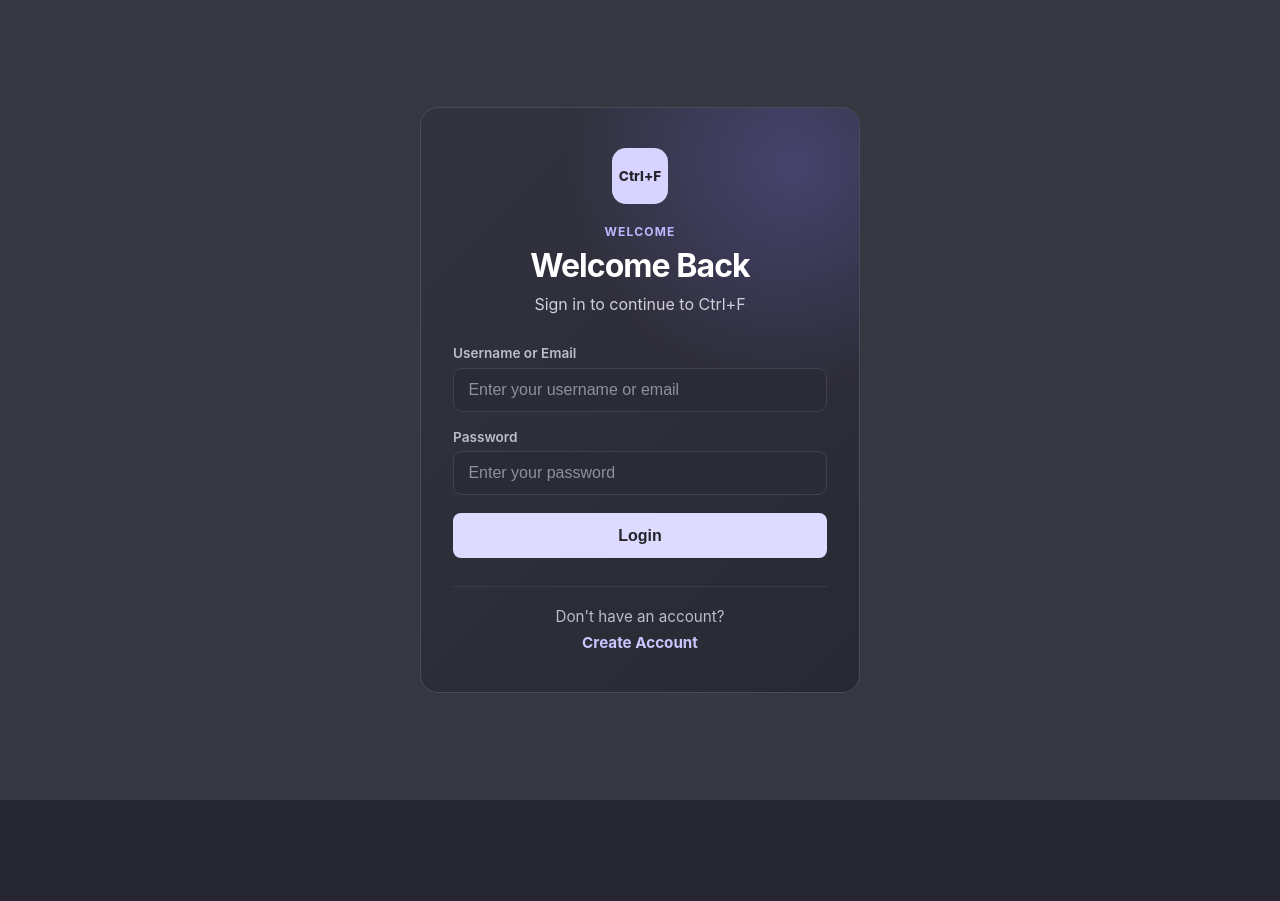
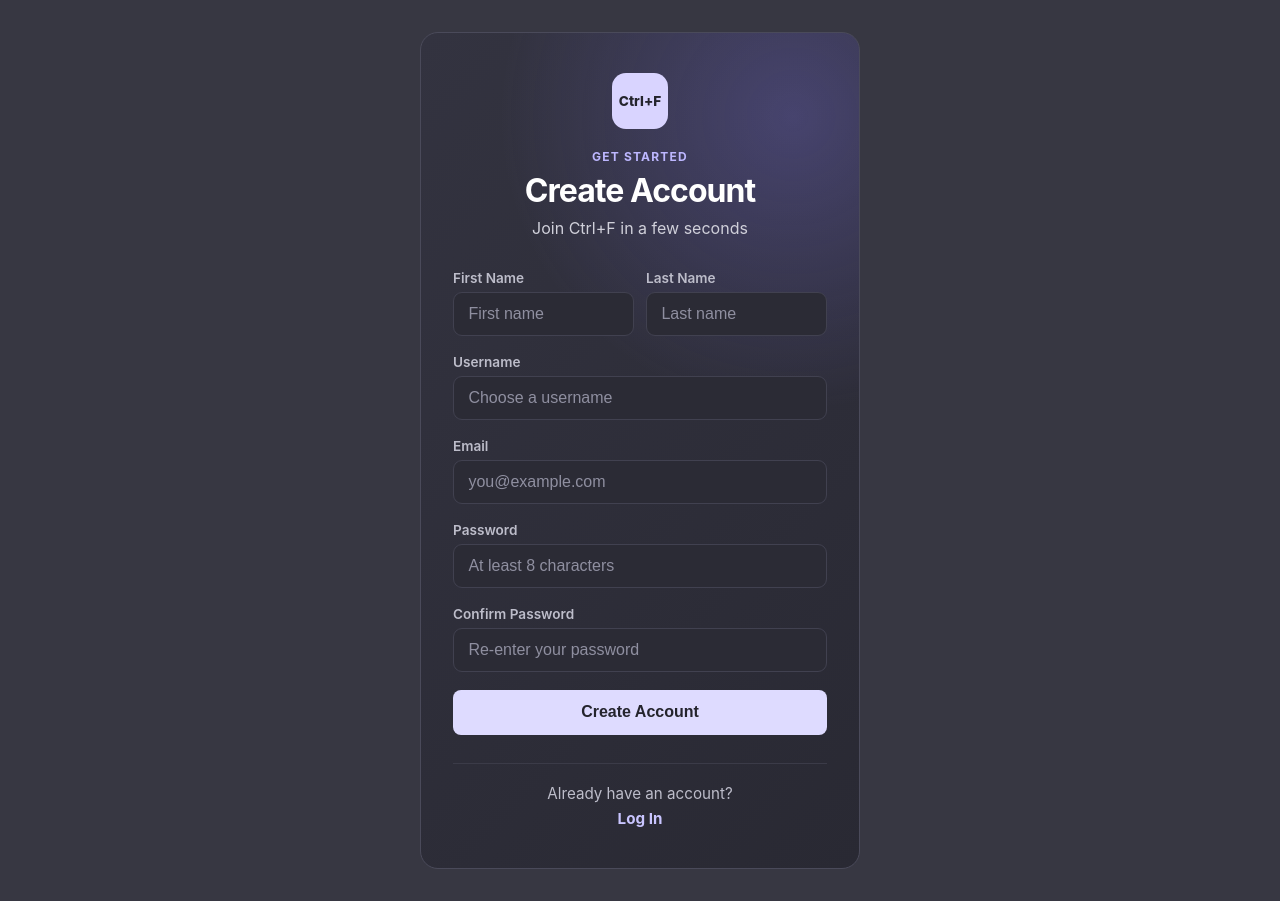
Before and after one commit to UNCC-Couch-Potatoes/Software-Development-Project-Capstone, a React (Vite) app: page /register in a window 1280 px wide. Before the commit this address led to /login. Before the commit the page ends 800 px from the top, so only its background shows below. Built offline with nearby package versions, Linux system fonts and the light colour scheme; no server answers; a web font is replaced by a local one.

Commit message:
Add create account page

```diff
--- a/src/App.jsx
+++ b/src/App.jsx
@@ -9,7 +9,7 @@ import Jams from './Jams';
 import Jobs from './Jobs';
 import Profile from './Profile';
 import Resources from './Resources';
-// import Register from './Register';   // uncomment when the register page exists
+import Register from './Register';
 
 function App() {
   return (
@@ -17,7 +17,7 @@ function App() {
       <Routes>
         {/* Public pages */}
         <Route path="/login" element={<Login />} />
-        {/* <Route path="/register" element={<Register />} /> */}
+        <Route path="/register" element={<Register />} />
 
         {/* Protected pages: require login */}
         <Route element={<ProtectedRoute />}>
--- /dev/null
+++ b/src/Register.jsx
@@ -0,0 +1,184 @@
+import { useState } from 'react';
+import './style.css';
+import './login.css';
+import { Link, useNavigate } from 'react-router-dom';
+
+function Register() {
+  const [form, setForm] = useState({
+    firstName: '',
+    lastName: '',
+    username: '',
+    email: '',
+    password: '',
+    confirmPassword: '',
+  });
+  const [error, setError] = useState('');
+  const [loading, setLoading] = useState(false);
+
+  const navigate = useNavigate();
+
+  function updateField(event) {
+    const { name, value } = event.target;
+    setForm((prev) => ({ ...prev, [name]: value }));
+  }
+
+  async function handleRegister(event) {
+    event.preventDefault();
+    setError('');
+
+    // Same rules the backend enforces, checked here so users get instant feedback
+    if (form.password.length < 8 || form.password.length > 72) {
+      setError('Password must be 8 to 72 characters.');
+      return;
+    }
+    if (form.password !== form.confirmPassword) {
+      setError('Passwords do not match.');
+      return;
+    }
+
+    setLoading(true);
+    try {
+      const response = await fetch('/api/auth/register', {
+        method: 'POST',
+        credentials: 'include',
+        headers: { 'Content-Type': 'application/json' },
+        body: JSON.stringify({
+          firstName: form.firstName,
+          lastName: form.lastName,
+          username: form.username,
+          email: form.email,
+          password: form.password,
+        }),
+      });
+
+      if (!response.ok) {
+        const message = await response.text();
+        setError(message || 'Could not create your account. Please try again.');
+        return;
+      }
+
+      // The backend logs the new user in automatically, so go straight home
+      navigate('/');
+    } catch {
+      setError('Unable to connect to the server. Please try again.');
+    } finally {
+      setLoading(false);
+    }
+  }
+
+  return (
+    <div className="login-page">
+      <div className="login-card">
+        <div className="login-logo">Ctrl+F</div>
+        <span className="login-kicker">Get Started</span>
+        <h1>Create Account</h1>
+        <p className="login-subtitle">Join Ctrl+F in a few seconds</p>
+
+        <form onSubmit={handleRegister}>
+          <div className="login-row">
+            <div className="login-field">
+              <label htmlFor="firstName">First Name</label>
+              <input
+                id="firstName"
+                name="firstName"
+                type="text"
+                value={form.firstName}
+                onChange={updateField}
+                placeholder="First name"
+                autoComplete="given-name"
+                maxLength={30}
+                required
+              />
+            </div>
+
+            <div className="login-field">
+              <label htmlFor="lastName">Last Name</label>
+              <input
+                id="lastName"
+                name="lastName"
+                type="text"
+                value={form.lastName}
+                onChange={updateField}
+                placeholder="Last name"
+                autoComplete="family-name"
+                maxLength={30}
+                required
+              />
+            </div>
+          </div>
+
+          <div className="login-field">
+            <label htmlFor="username">Username</label>
+            <input
+              id="username"
+              name="username"
+              type="text"
+              value={form.username}
+              onChange={updateField}
+              placeholder="Choose a username"
+              autoComplete="username"
+              maxLength={30}
+              required
+            />
+          </div>
+
+          <div className="login-field">
+            <label htmlFor="email">Email</label>
+            <input
+              id="email"
+              name="email"
+              type="email"
+              value={form.email}
+              onChange={updateField}
+              placeholder="you@example.com"
+              autoComplete="email"
+              maxLength={100}
+              required
+            />
+          </div>
+
+          <div className="login-field">
+            <label htmlFor="password">Password</label>
+            <input
+              id="password"
+              name="password"
+              type="password"
+              value={form.password}
+              onChange={updateField}
+              placeholder="At least 8 characters"
+              autoComplete="new-password"
+              required
+            />
+          </div>
+
+          <div className="login-field">
+            <label htmlFor="confirmPassword">Confirm Password</label>
+            <input
+              id="confirmPassword"
+              name="confirmPassword"
+              type="password"
+              value={form.confirmPassword}
+              onChange={updateField}
+              placeholder="Re-enter your password"
+              autoComplete="new-password"
+              required
+            />
+          </div>
+
+          {error && <p className="login-error">{error}</p>}
+
+          <button type="submit" className="login-button" disabled={loading}>
+            {loading ? 'Creating account...' : 'Create Account'}
+          </button>
+        </form>
+
+        <div className="login-footer">
+          <p>Already have an account?</p>
+          <Link to="/login">Log In</Link>
+        </div>
+      </div>
+    </div>
+  );
+}
+
+export default Register;
--- a/src/login.css
+++ b/src/login.css
@@ -148,3 +148,16 @@
 .login-footer a:hover {
   text-decoration: underline;
 }
+/* Side-by-side first/last name on the create account page */
+.login-row {
+  display: grid;
+  grid-template-columns: 1fr 1fr;
+  gap: 0.75rem;
+}
+
+@media (max-width: 420px) {
+  .login-row {
+    grid-template-columns: 1fr;
+    gap: 0;
+  }
+}
```
Also changed, not shown: 1 other file (tests, documents, lock files or other folders).
